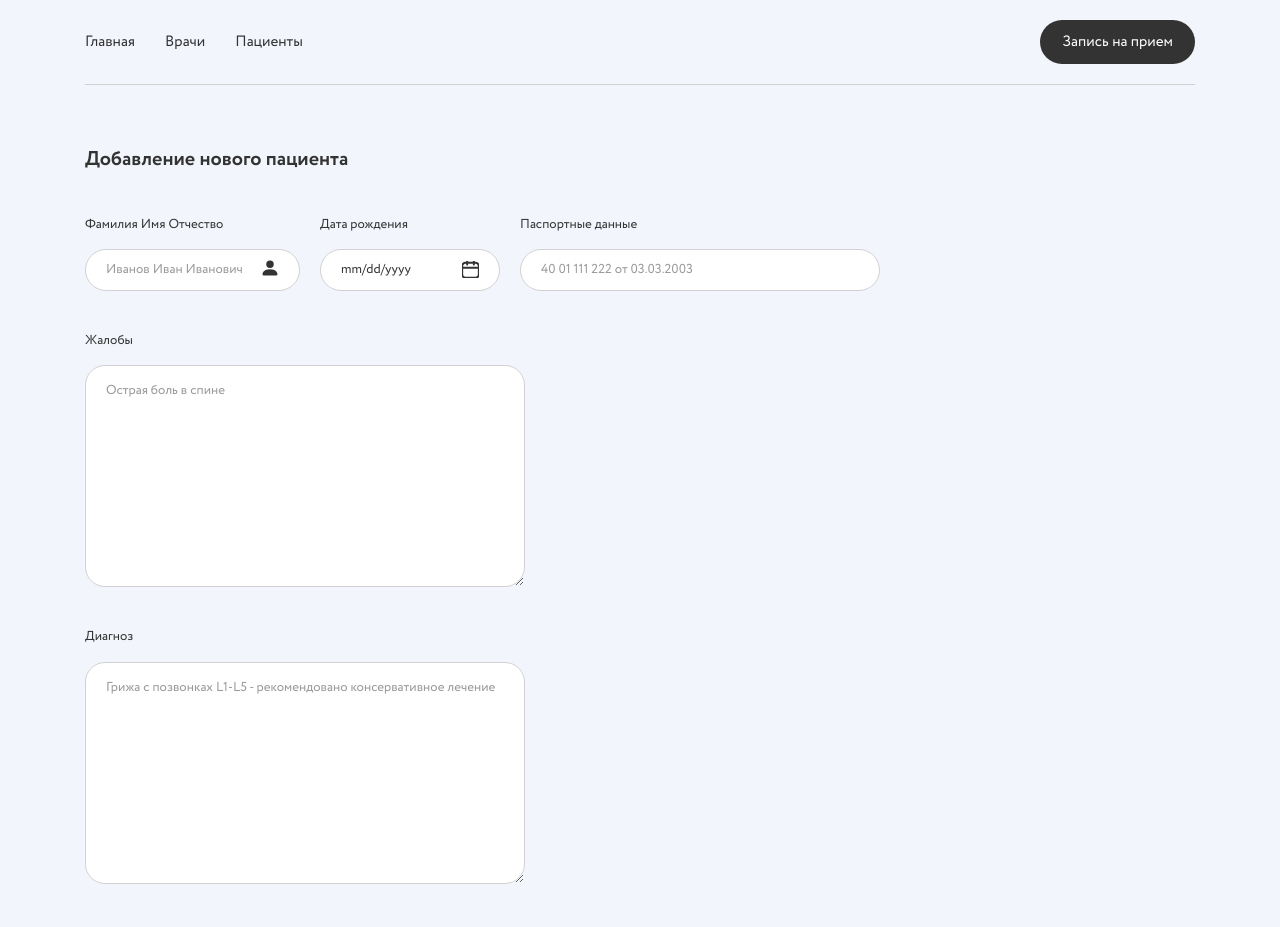
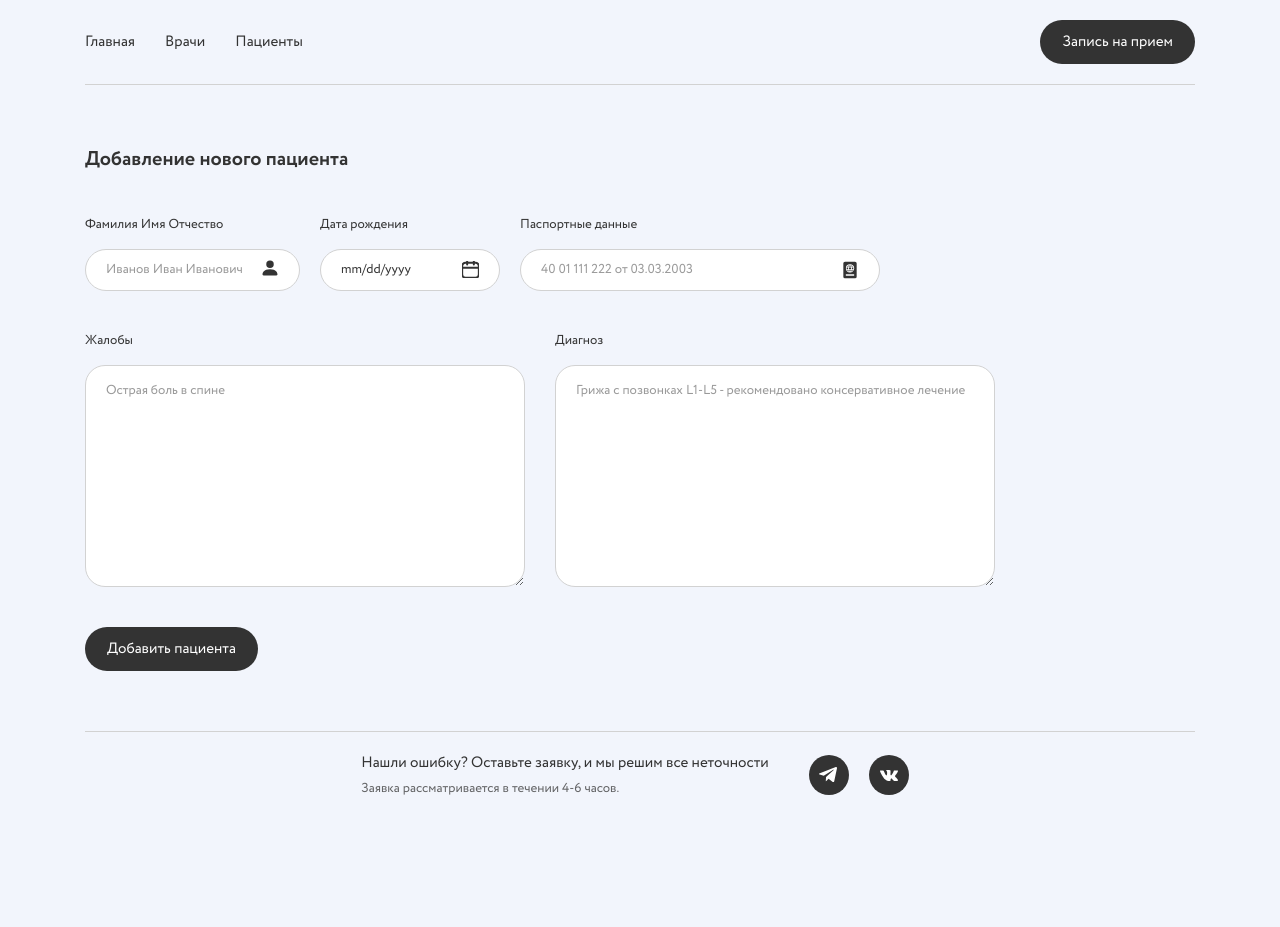
Before and after one commit to denistimoshitskiy/clinic, a website: page app/add-pacient.html in a window 1280 px wide. Shown: the top 927 px of the page. After the commit the page ends 819 px from the top, so only its background shows below. Drawn offline with nearby package versions, Linux system fonts and the light colour scheme; files that its build step writes are made by us from their sources.

Commit message:
Row and icon passport

```diff
--- a/app/add-pacient.html
+++ b/app/add-pacient.html
@@ -9,6 +9,8 @@
 		<h1 class="heading--h1 add-pacient__heading">Добавление нового пациента</h1>
 
 		<form class="form form-add-pacient" action="#" method="post">
+
+			<div class="form__row">
 
 				<label class="form__label form__label--person" for="pacient-name">
 					Фамилия Имя Отчество
@@ -22,12 +24,15 @@
 						id="pacient-birthday" required>
 				</label>
 
-			<label class="form__label" for="passport-data">
+				<label class="form__label form__label--passport" for="passport-data">
 					Паспортные данные
 					<input class="input form__input form-add-pacient__input form-add-pacient__input--passport" type="text"
 						name="passport-data" id="passport-data" placeholder="40 01 111 222 от 03.03.2003" pattern="[а-яёА-ЯЁ]*"
 						required>
 				</label>
+			</div>
+
+			<div class="form__row">
 
 				<label class="form__label" for="pacient-problems">
 					Жалобы
@@ -37,10 +42,13 @@
 
 				<label class="form__label" for="pacient-diagnosis">
 					Диагноз
-				<textarea class="input form__input form-add-pacient__input form-add-pacient__textarea" name="pacient-diagnosis"
-					id="pacient-diagnosis" cols="30" rows="10"
+					<textarea class="input form__input form-add-pacient__input form-add-pacient__textarea"
+						name="pacient-diagnosis" id="pacient-diagnosis" cols="30" rows="10"
 						placeholder="Грижа с позвонках L1-L5 - рекомендовано консервативное лечение" required></textarea>
 				</label>
+			</div>
+
+			<button class="button">Добавить пациента</button>
 
 		</form>
 
--- a/app/styles/blocks/form-add-doctor.sass
+++ b/app/styles/blocks/form-add-doctor.sass
@@ -5,10 +5,6 @@
 			display: block
 			margin-top: 15px
 			width: calc( 50% - 10px )
-	&__label
-		margin-right: 30px
-		&:last-child
-			margin-right: 0
 	&__sub-heading
 		margin-top: 40px
 		margin-bottom: 40px
--- a/app/styles/blocks/form.sass
+++ b/app/styles/blocks/form.sass
@@ -1,7 +1,8 @@
 .form
-	display: flex
-	justify-content: space-between
-	flex-wrap: wrap
+	&__row
+		display: flex
+		justify-content: space-between
+		align-items: center
 	&__label
 		position: relative
 		font-size: 13px
@@ -26,12 +27,15 @@
 				background-image: url(../images/dist/icons/arrow.svg)
 		&--time
 			&::after
-				top: 45px
 				background-image: url(../images/dist/icons/time.svg)
 		&--calendar
 			&::after
+				background-image: url(../images/dist/icons/calendar.svg)
+		&--passport
+			&::after
 				top: 45px
-				background-image: url(../images/dist/icons/calendar.svg)
+				right: 50px
+				background-image: url(../images/dist/icons/passport.svg)
 	&__input
 		display: block
 		margin-top: 15px
```
Also changed, not shown: app/add-doctor.html (+4 -0 lines), app/css/app.min.css, app/images/dist/preview.jpg, app/styles/blocks/form-add-pacient.sass (line endings or trailing spaces). Lines whose indentation alone changed are shown as unchanged.
